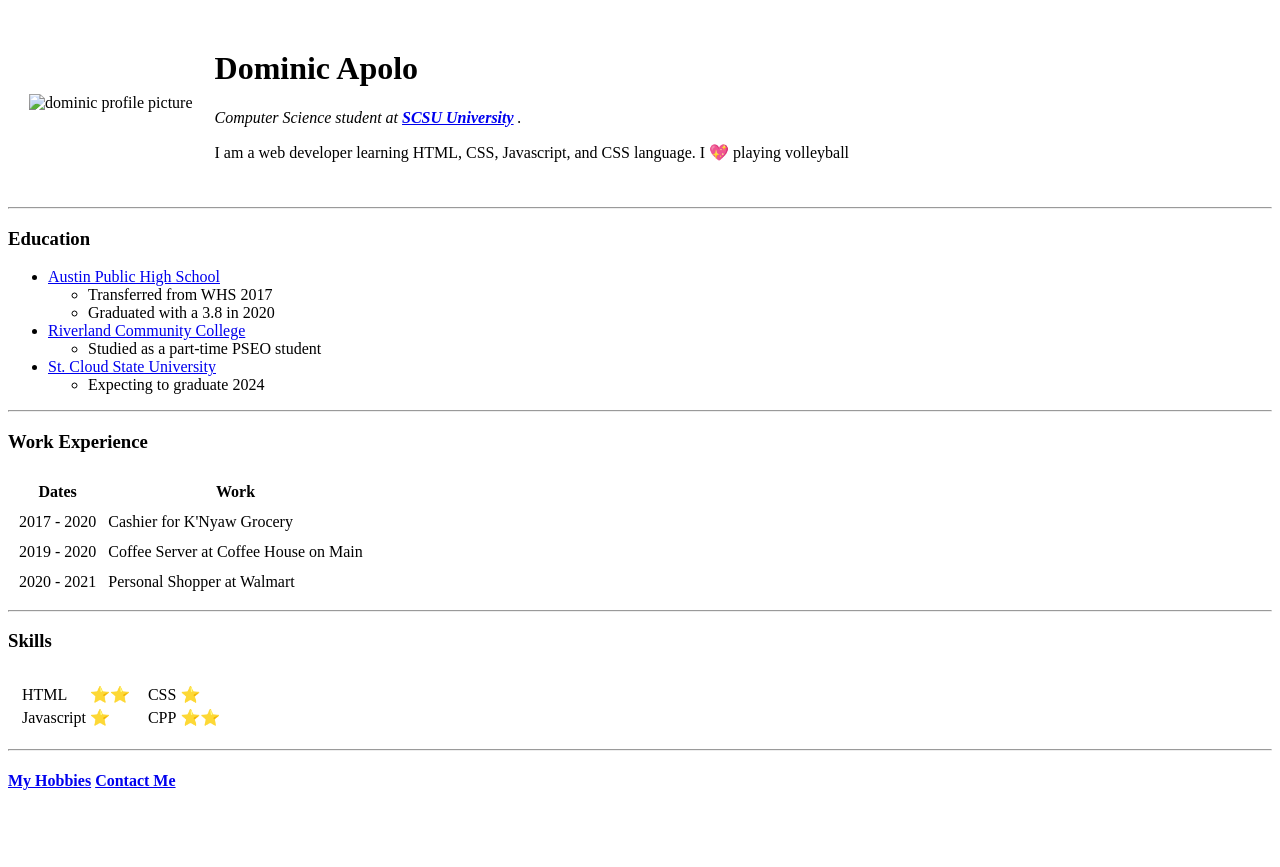
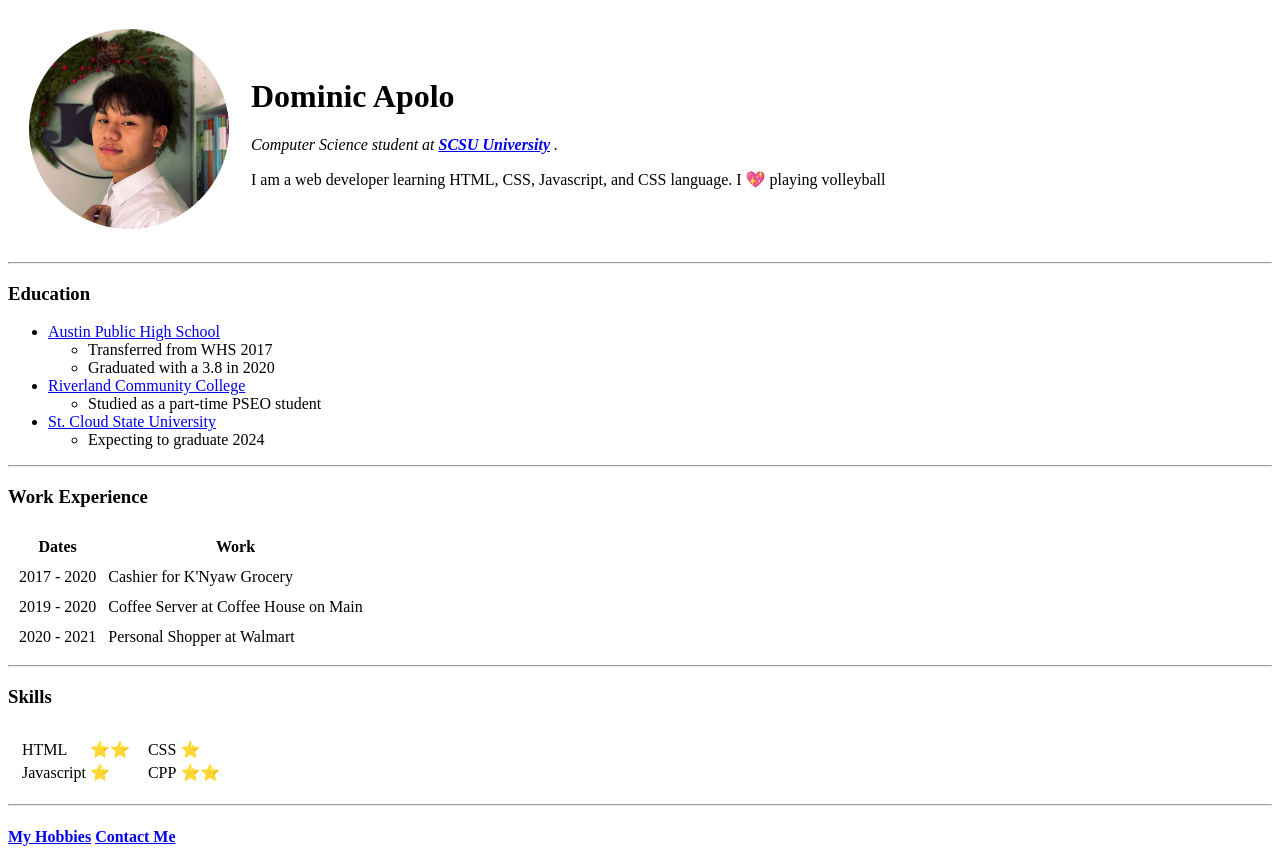
Before and after one commit to DominicApolo/cv, a plain HTML site: page index.html in a window 1280 px wide. Before the commit the page ends 812 px from the top, so only its background shows below. Drawn offline with Linux system fonts and the light colour scheme.

Commit message:
updated profile image error

```diff
--- a/index.html
+++ b/index.html
@@ -10,7 +10,7 @@
             <tr>
                 <td>
                     <!-- alt = alternative text to describe what that image is about-->
-                    <img style="width:200px; height:200px;" src="images/dominic.png" alt="dominic profile picture" > <!-- helps google search -->
+                    <img style="width:200px; height:200px;" src="dominic.png" alt="dominic profile picture" > <!-- helps google search -->
                 </td>
                 <td>
                     <h1>Dominic Apolo</h1>
```
